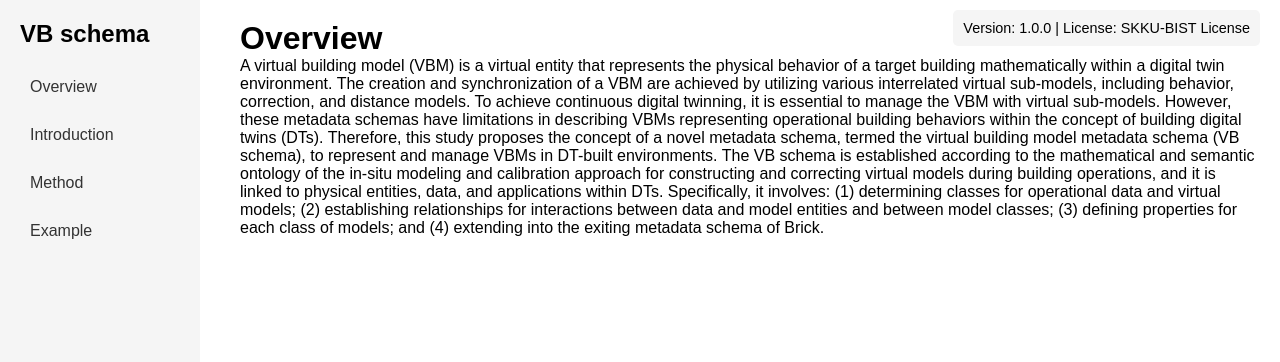
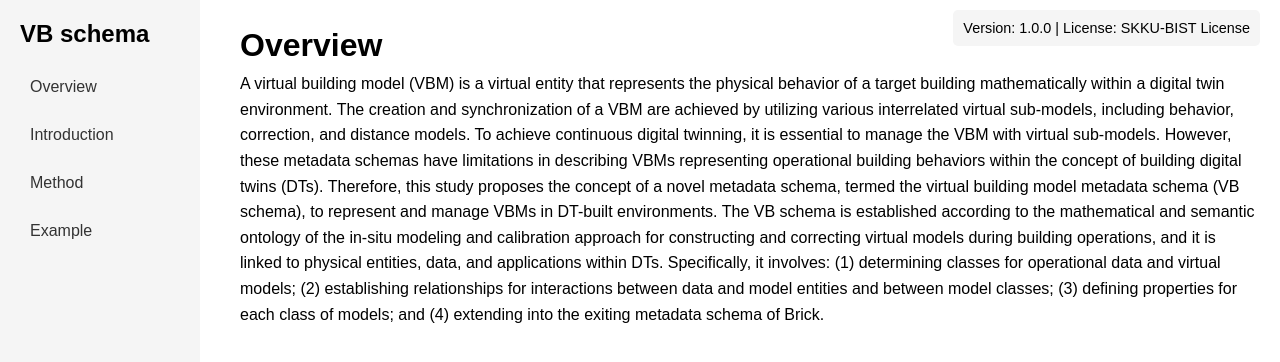
Before and after one commit to SKKU-BIST/SKLU-BIST.github.io, a Jekyll site: the page built from index.md, in a window 1280 px wide. Shown: the top 362 px of the page. Built offline with Jekyll 4.4.1, drawn with Linux system fonts in a browser that asks for light colours.

Commit message:
Update default.html

```diff
--- a/_layouts/default.html
+++ b/_layouts/default.html
@@ -16,13 +16,13 @@
         html, body {
             font-family: Arial, sans-serif;
             height: 100%;
-            overflow-y: scroll; /* 전체 페이지에서 하나의 스크롤바만 유지 */
+            overflow: hidden; /* 전체 페이지에 스크롤바가 생기지 않도록 설정 */
         }
 
         .container {
             display: flex;
             width: 100%;
-            min-height: 100vh; /* 페이지 전체 높이 */
+            height: 100vh; /* 전체 화면 높이 */
         }
 
         /* 고정된 사이드바 스타일 */
@@ -30,10 +30,11 @@
             width: 200px;
             padding: 20px;
             background: #f5f5f5;
-            height: 100vh;
             position: fixed;
             top: 0;
             left: 0;
+            height: 100vh;
+            overflow-y: auto; /* 사이드바에 스크롤이 필요할 때만 생김 */
         }
 
         aside h2 {
@@ -74,6 +75,9 @@
             flex: 1;
             padding: 20px;
             margin-left: 220px; /* 사이드바 공간 확보 */
+            height: 100vh;
+            overflow-y: auto; /* main 영역에만 스크롤 적용 */
+            line-height: 1.6; /* 줄 바꿈 시 글자 간격 설정 */
         }
 
         /* 오른쪽 상단 버전 및 라이선스 정보 */
```
